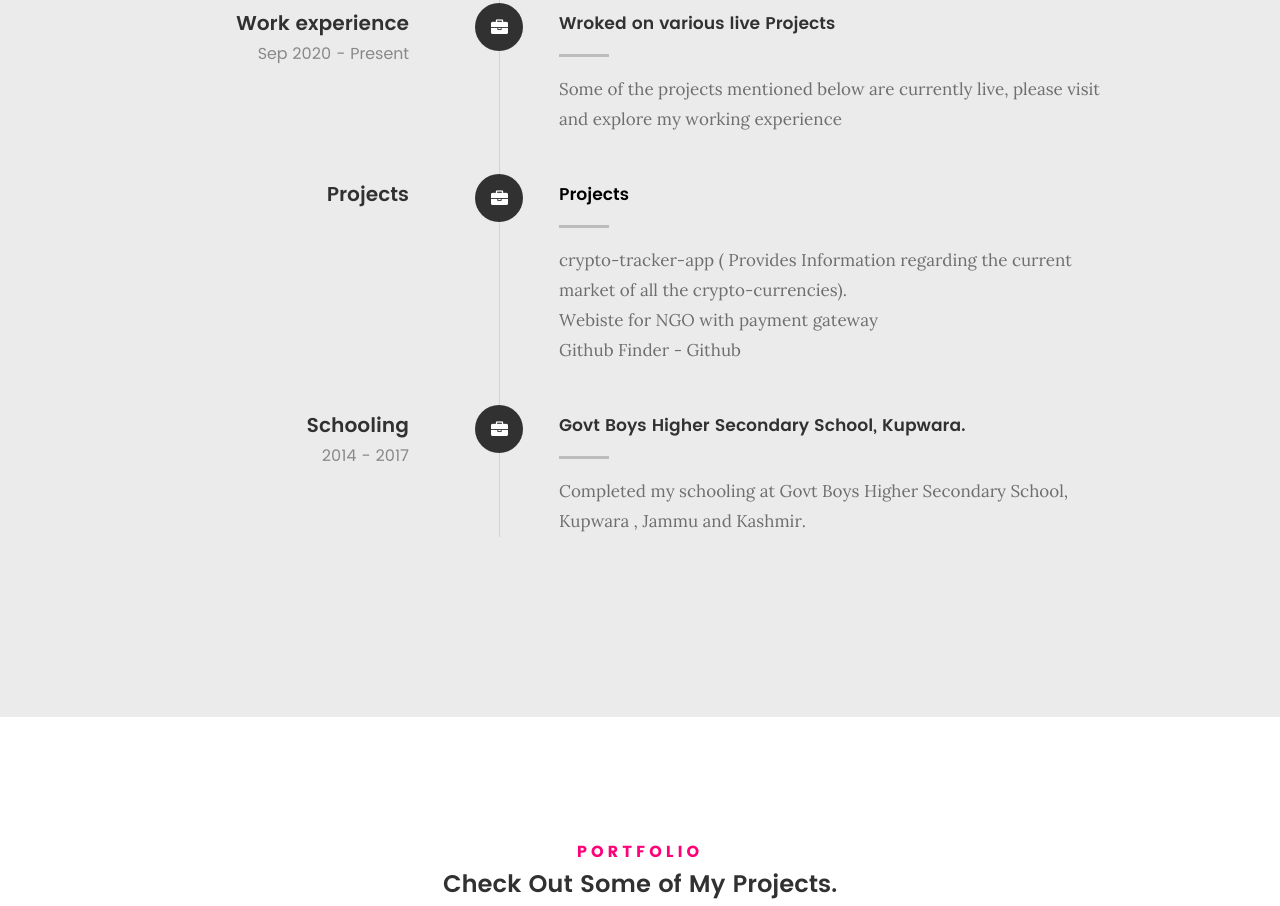
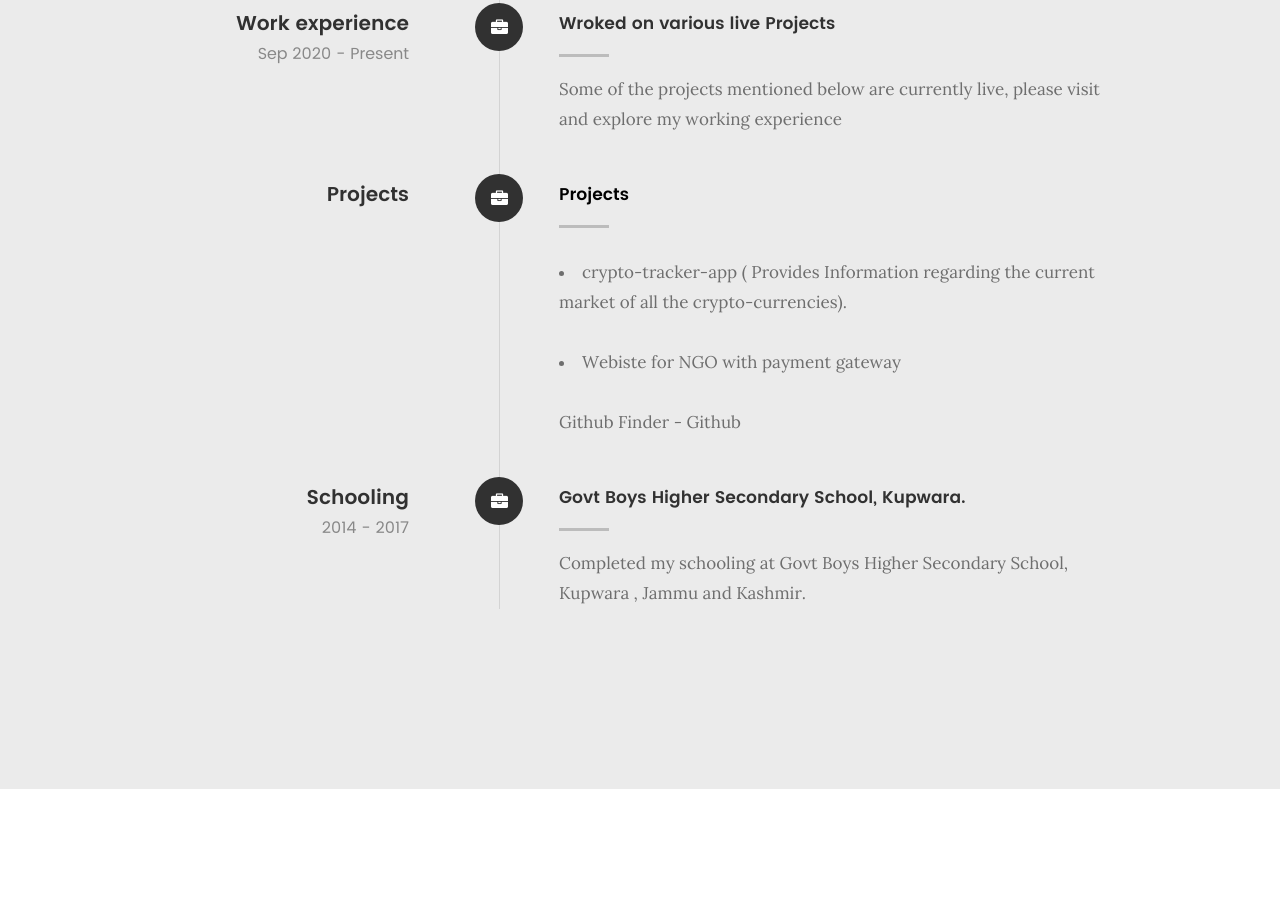
Before and after one commit to faisaldevelops/portfolio, a plain HTML site: page index.html in a window 1280 px wide. Shown: the part 2535-3441 px from the top of the page. Drawn offline with Linux system fonts and the light colour scheme; files whose address does not match are found by name.

Commit message:
Update index.html

```diff
--- a/index.html
+++ b/index.html
@@ -23,8 +23,8 @@
     <meta name="copyright" content="">
     <meta name="reply-to" content="faisalmajeed9878@gmail.com">
     <meta name="owner" content="Faisal Majeed">
-    <!-- <meta name="url" content="https://alisolanki.github.io/Portfolio/">
-    <meta name="identifier-URL" content="https://alisolanki.github.io/Portfolio/"> -->
+    <meta name="url" content="https://faisaldevelops.github.io/portfolio/">
+    <meta name="identifier-URL" content="https://faisaldevelops.github.io/portfolio/">
     <meta name="directory" content="submission">
     <meta name="category" content="Business | Portfolio">
     <meta name="coverage" content="Worldwide">
@@ -124,7 +124,7 @@
             <!-- <li><a href="https://www.youtube.com/channel/UCgzz4Kd1YpzxJOkrhf5U_7A/"><i class="fa fa-youtube"></i></a></li> -->
             <li><a href="https://www.hackerrank.com/faisalmajeed9878"><i class="fa fa-code"></i></a></li>
             <!-- <li><a href="https://play.google.com/store/apps/dev?id=6991863212111988524"><i class="fa fa-play"></i></a></li>
-	    <li><a href="https://apps.apple.com/gh/developer/ali-solanki/id1556898924"><i class="fa fa-apple"></i></a></li> -->
+	    <li><a href=""><i class="fa fa-apple"></i></a></li> -->
         </ul>
 		<!-- /intro-social -->
 
@@ -315,8 +315,8 @@
 
 						<div class="timeline-content">
 							<h4><a href="https://github.com/faisalmajeed9878">Projects</a></h4>
-							<p>crypto-tracker-app ( Provides Information regarding the current market of all the crypto-currencies).<br>
-							   Webiste for NGO with payment gateway <br>
+							<p><li>crypto-tracker-app ( Provides Information regarding the current market of all the crypto-currencies).</li><br>
+							   <li>Webiste for NGO with payment gateway</li> <br>
 								Github Finder - Github </p>
 					 </div>
 
@@ -606,7 +606,7 @@
 					   </div>
 
 			         <div class="link-box">
-			            <a href="https://github.com/alisolanki/GuestIn">GitHub</a>
+			           <a href="https://www.example.com">GitHub</a>
 					      <a href="#" class="popup-modal-dismiss">Close</a>
 			         </div>
 
```
